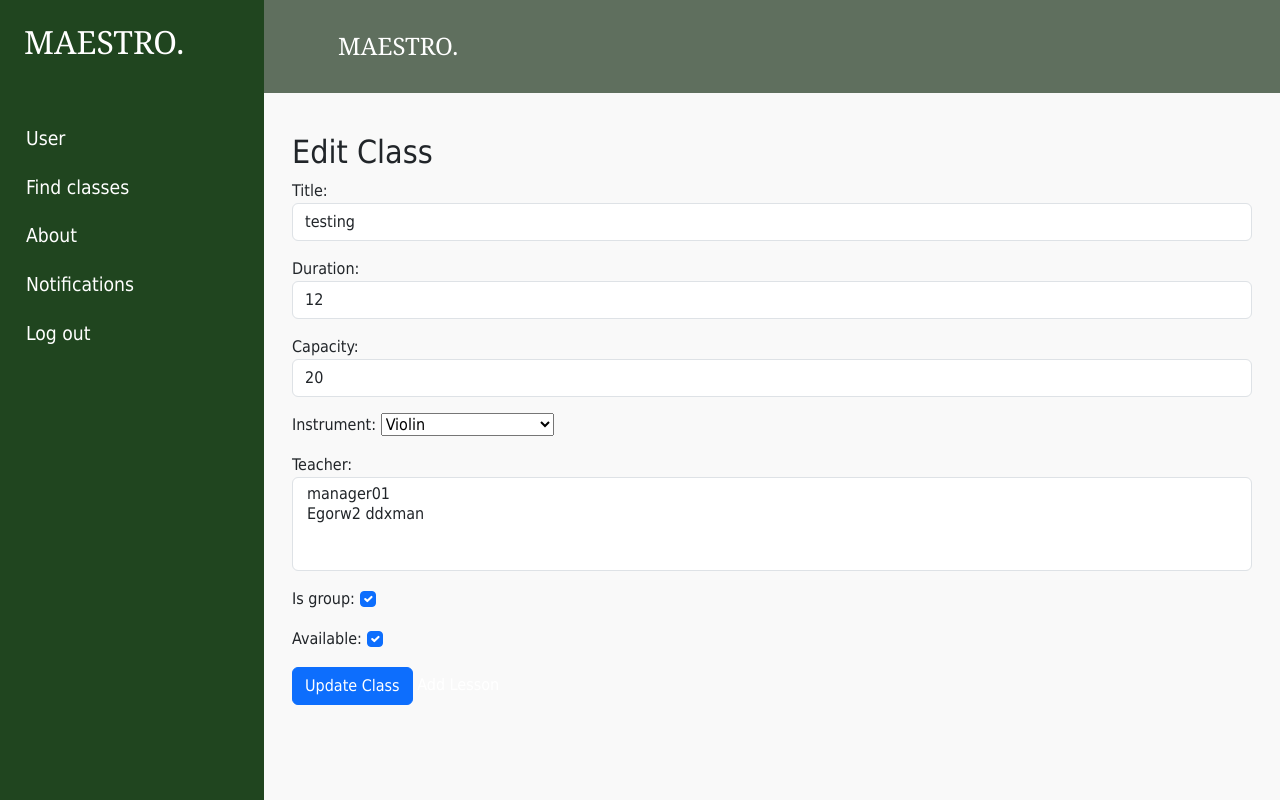
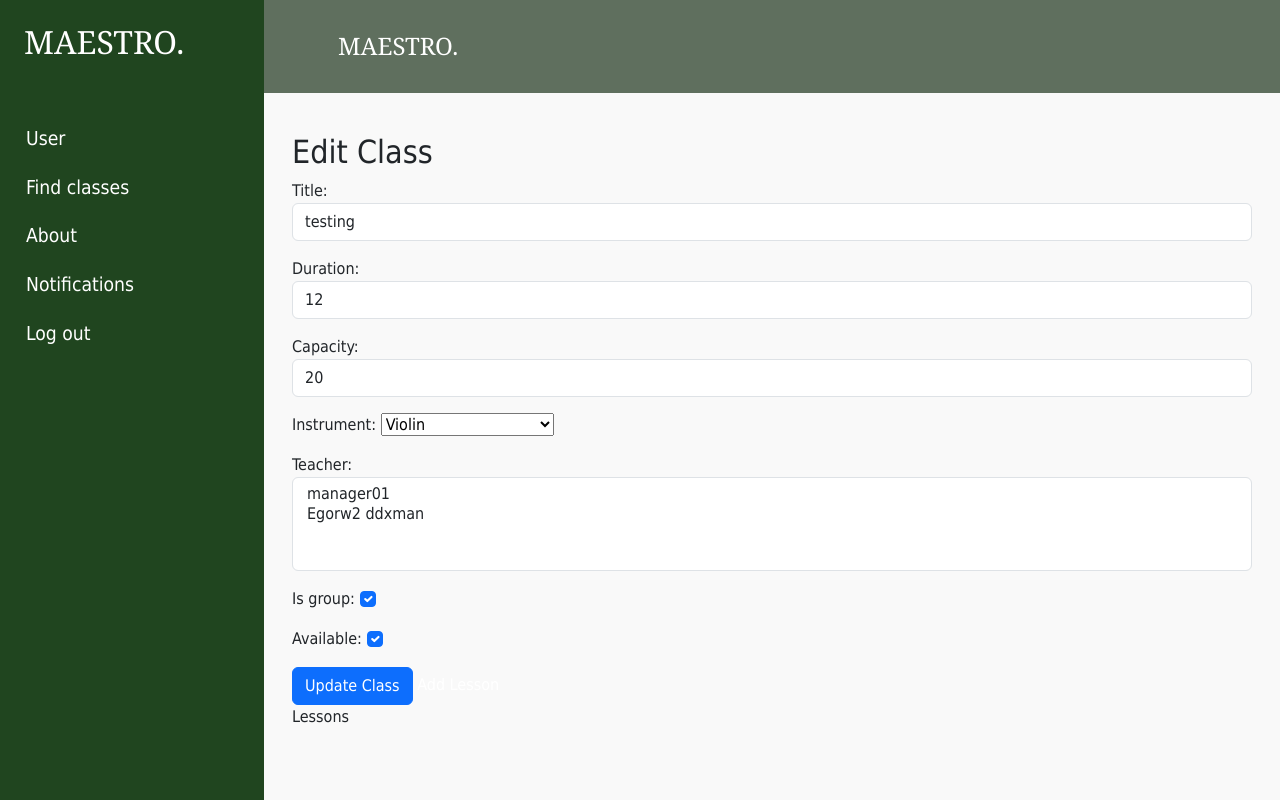
Before and after one commit to kindude/Maestro, a Django app: page /class/1/edit/ in a window 1280 px wide. Run offline with Django 5.2, Linux system fonts and the light colour scheme; a user stored in the database is signed in; data comes from the database, SQL or seed files in the repository; both versions use the stored data as it was after the commit; some libraries are stand-ins or nearby versions.

Commit message:
- create edit lessons

```diff
--- a/MaestroApp/templates/pages/create_class.html
+++ b/MaestroApp/templates/pages/create_class.html
@@ -17,5 +17,13 @@
         </a>
 
     </form>
+
+Lessons
+{% for lesson in maestro_class.lessons.all %}
+
+<p>{{ lesson }}</p>
+
+{% endfor %}
+
 </div>
 {% endblock %}
--- a/MaestroApp/templates/pages/create_edit_lesson.html
+++ b/MaestroApp/templates/pages/create_edit_lesson.html
@@ -10,7 +10,7 @@
         {{ form.as_p }}
 
         <button type="submit" class="btn btn-primary">
-            {% if maestro_class %} Update Lesson {% else %} Create Lesson {% endif %}
+            {% if maestro_lesson %} Update Lesson {% else %} Create Lesson {% endif %}
         </button>
     </form>
 </div>
--- a/MaestroApp/views.py
+++ b/MaestroApp/views.py
@@ -74,7 +74,7 @@ def lesson_create_edit(request, class_id, lesson_id=None):
     else:
         form = CreateUpdateLessonForm(instance=maestro_lesson)
 
-    return render(request, "pages/create_edit_lesson.html", {"form": form, "maestro_class": maestro_lesson})
+    return render(request, "pages/create_edit_lesson.html", {"form": form, "maestro_lesson": maestro_lesson})
 
 # Test view (optional, can be removed)
 def test_view(request):
```
Also changed, not shown: db.sqlite3.
